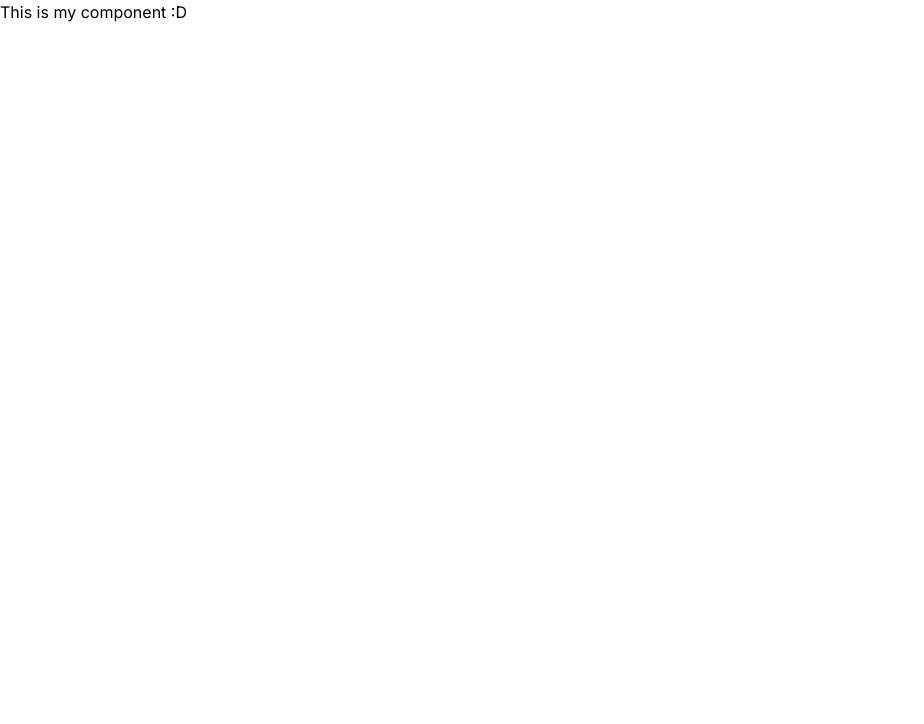
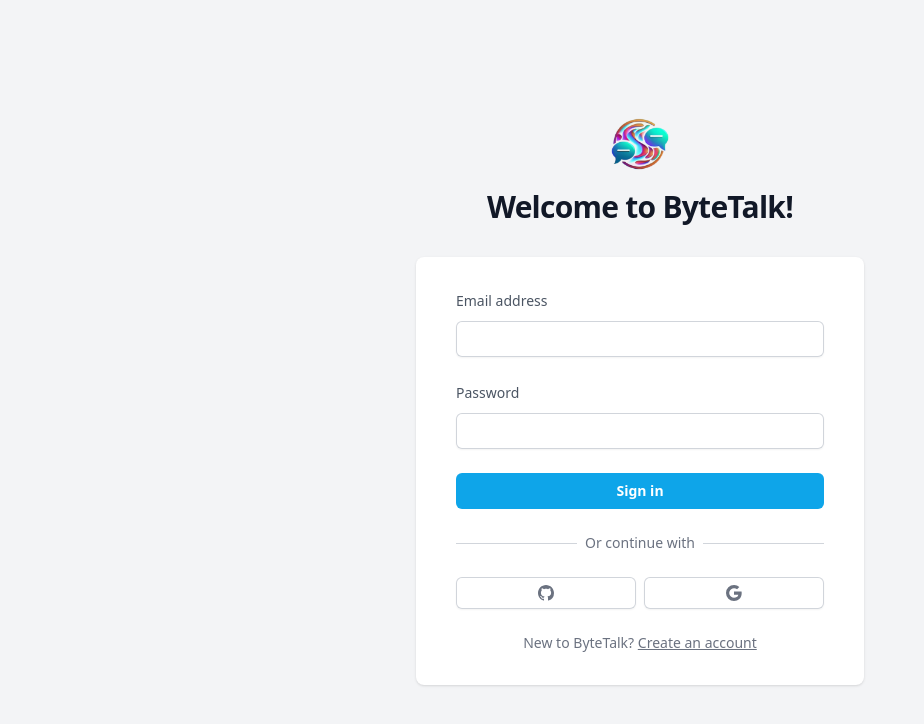
Before and after one commit to sergiordg00/bytetalk, a Next.js app: page / in a window 1280 px wide. Shown: the top 724 px of the page, without its empty margins (0-924 px from the left). Built offline with nearby package versions, Linux system fonts and the light colour scheme.

Commit message:
Auth page (UI) completed

```diff
--- /dev/null
+++ b/app/(auth)/components/AuthForm.jsx
@@ -0,0 +1,117 @@
+"use client";
+
+import { useState } from "react";
+import { BsGithub, BsGoogle } from "react-icons/bs";
+
+import Button from "@/shared-components/buttons/Button";
+import Input from "@/shared-components/inputs/Input";
+
+import AuthSocialButton from "./AuthSocialButton";
+
+export default function AuthForm() {
+  const [typeOfForm, setTypeOfForm] = useState("login");
+  const [formState, setFormState] = useState({
+    name: "",
+    email: "",
+    password: ""
+  });
+  const [formLoading, setFormLoading] = useState(false);
+  const [formErrors, setFormErrors] = useState([]);
+
+  function toggleForm() {
+    setTypeOfForm(typeOfForm === "login" ? "register" : "login");
+  }
+
+  function onSubmit(e) {
+    e.preventDefault();
+    console.log("prueba");
+    setFormLoading(true);
+
+    if(typeOfForm === "register") {
+      // Register
+    } else {
+      // Login
+    }
+  }
+
+  function onSocialSignIn(provider) {
+    // Social Sign In
+  }
+
+  return (
+    <>
+      <div className="mt-8 w-full sm:mx-auto sm:max-w-md">
+        <div className="bg-white px-4 py-8 shadow sm:rounded-lg sm:px-10">
+          <form className="flex flex-col items-start gap-y-6" onSubmit={onSubmit}>
+            {typeOfForm === "register" && (
+              <Input
+                id="name"
+                type="text"
+                label="Name"
+                disabled={formLoading}
+                errors={formErrors}
+                value={formState.name}
+                onChange={(e) => setFormState({ ...formState, name: e.target.value })}
+                required
+              />
+            )}
+
+            <Input
+              id="email"
+              type="email"
+              label="Email address"
+              disabled={formLoading}
+              errors={formErrors}
+              value={formState.email}
+              onChange={(e) => setFormState({ ...formState, email: e.target.value })}
+              required
+            />
+
+            <Input
+              id="password"
+              type="password"
+              label="Password"
+              disabled={formLoading}
+              errors={formErrors}
+              value={formState.password}
+              onChange={(e) => setFormState({ ...formState, password: e.target.value })}
+              required
+            />
+
+            <Button
+              type="submit"
+              disabled={formLoading}
+              includeLoader={formLoading}
+              fullWidth
+            >
+              {typeOfForm === "register" ? "Register" : "Sign in"}
+            </Button>
+          </form>
+
+          <div className="relative mt-6 flex items-center justify-center">
+            <div className="absolute h-[1px] w-full bg-gray-300"/>
+
+            <span className="relative z-[2] bg-white px-2 text-sm text-gray-500">
+              Or continue with
+            </span>
+          </div>
+
+          <div className="mt-6 flex gap-x-2">
+            <AuthSocialButton Icon={BsGithub} onClick={()=>onSocialSignIn("github")}/>
+            <AuthSocialButton Icon={BsGoogle} onClick={()=>onSocialSignIn("google")}/>
+          </div>
+
+          <p className="mt-6 flex items-center justify-center text-sm text-gray-500">
+            {typeOfForm === "register" ? "Already have an account?" : "New to ByteTalk?"}
+
+            &nbsp;
+
+            <button className="underline hover:text-sky-600" onClick={toggleForm}>
+              {typeOfForm === "register" ? "Sign in" : "Create an account"}
+            </button>
+          </p>
+        </div>
+      </div>
+    </>
+  );
+}
--- /dev/null
+++ b/app/(auth)/components/AuthSocialButton.jsx
@@ -0,0 +1,11 @@
+export default function AuthSocialButton({ Icon, onClick }) {
+  return (
+    <button
+      type="button"
+      onClick={onClick}
+      className="flex w-full justify-center rounded-md bg-white px-4 py-2 text-gray-500 shadow-sm ring-1 ring-inset ring-gray-300 hover:bg-gray-50 focus:outline-offset-0"
+    >
+      <Icon/>
+    </button>
+  );
+}
--- /dev/null
+++ b/app/(auth)/page.jsx
@@ -0,0 +1,29 @@
+import Image from "next/image";
+
+import ByteTalkLogo from "@/assets/img/bytetalk-logo.png";
+
+import AuthForm from "./components/AuthForm";
+
+export default function AuthPage() {
+  return (
+    <>
+      <div className="flex min-h-full w-full flex-col justify-center bg-gray-100 py-12 sm:px-6 lg:px-8">
+        <main className="sm:mx-auto sm:w-full sm:max-w-md">
+          <Image
+            alt="Byetalk Logo"
+            src={ByteTalkLogo}
+            width={300}
+            height={300}
+            className="mx-auto h-auto w-[48px] lg:w-[58px]"
+          />
+
+          <h2 className="mt-4 text-center text-2xl font-bold tracking-tight text-gray-900 lg:text-3xl">
+            Welcome to ByteTalk!
+          </h2>
+
+          <AuthForm/>
+        </main>
+      </div>
+    </>
+  );
+}
--- a/app/layout.jsx
+++ b/app/layout.jsx
@@ -1,9 +1,5 @@
-import { Inter } from 'next/font/google';
-
 import "@/assets/css/reset.css";
 import "@/assets/css/globals.css";
-
-const inter = Inter({ subsets: ['latin'] });
 
 export const metadata = {
   title: 'ByteTalk',
@@ -13,7 +9,7 @@ export const metadata = {
 export default async function RootLayout({ children }) {
   return (
     <html lang="en">
-      <body className={inter.className}>
+      <body>
         {children}
       </body>
     </html>
--- a/app/page.jsx
+++ /dev/null
@@ -1,7 +0,0 @@
-export default function Home() {
-  return (
-    <>
-      <h1>This is my component :D</h1>
-    </>
-  );
-}
--- a/package.json
+++ b/package.json
@@ -10,6 +10,7 @@
     "lint:fix": "next lint --fix"
   },
   "dependencies": {
+    "@tailwindcss/forms": "^0.5.4",
     "autoprefixer": "10.4.14",
     "clsx": "^2.0.0",
     "eslint": "8.45.0",
@@ -18,6 +19,7 @@
     "postcss": "8.4.26",
     "react": "18.2.0",
     "react-dom": "18.2.0",
+    "react-icons": "^4.10.1",
     "react-loader-spinner": "^5.3.4",
     "tailwindcss": "3.3.3"
   },
--- /dev/null
+++ b/shared-components/buttons/Button.jsx
@@ -0,0 +1,30 @@
+import clsx from "clsx";
+import { RotatingLines } from "react-loader-spinner";
+
+export default function Button({ type="button", fullWidth, onClick, secondary, danger, disabled, includeLoader=true, children }) {
+  return (
+    <button
+      onClick={onClick}
+      type={type}
+      disabled={disabled}
+      className={clsx(
+        "flex items-center justify-center gap-x-2 rounded-md px-3 py-2 text-sm font-semibold",
+        "focus-visible:outline focus-visible:outline-2 focus-visible:outline-offset-2",
+        fullWidth && "w-full",
+        disabled && "cursor-default opacity-50",
+        secondary ? "text-gray-900" : "text-white",
+        danger && "bg-rose-500 hover:bg-rose-600 focus-visible:outline-rose-500",
+        (!danger && !secondary) && "bg-sky-500 hover:bg-sky-600 focus-visible:outline-sky-600"
+      )}
+    >
+      {children}
+
+      {includeLoader && (
+        <RotatingLines
+          strokeColor="black"
+          width={20}
+        />
+      )}
+    </button>
+  );
+}
--- /dev/null
+++ b/shared-components/inputs/Input.jsx
@@ -0,0 +1,23 @@
+"use client";
+
+import clsx from "clsx";
+
+export default function Input({ label, errors, ...inputProps }) {
+  return (
+    <div className="w-full">
+      <label className="block text-sm font-medium leading-6 text-gray-600" htmlFor={inputProps.id}>
+        {label}
+      </label>
+
+      <input
+        className={clsx(
+          "form-input mt-2 block w-full rounded-md border-0 py-1.5 text-sm leading-6 text-gray-900 shadow-sm ring-1 ring-inset ring-gray-300 placeholder:text-gray-400",
+          "focus:ring-2 focus:ring-inset focus:ring-sky-600",
+          errors[inputProps.id] && "focus:ring-rose-500",
+          inputProps.disabled && "cursor-default opacity-50"
+        )}
+        {...inputProps}
+      />
+    </div>
+  );
+}
--- a/tailwind.config.js
+++ b/tailwind.config.js
@@ -8,5 +8,9 @@ module.exports = {
   theme: {
     extend: {},
   },
-  plugins: [],
+  plugins: [
+    require('@tailwindcss/forms')({
+      strategy: 'class'
+    }),
+  ],
 };
```
Also changed, not shown: 1 other file (tests, documents, lock files or other folders).
